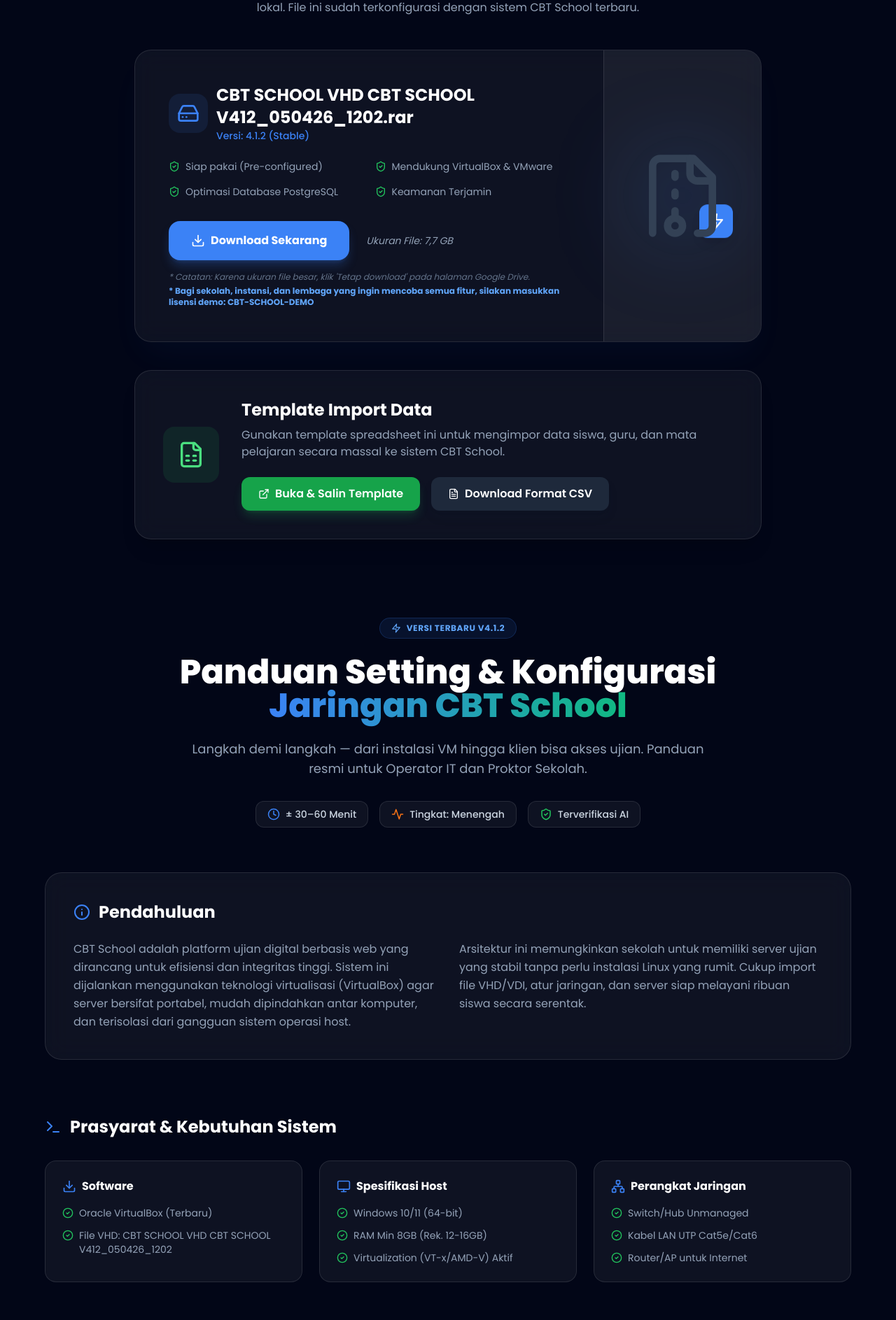
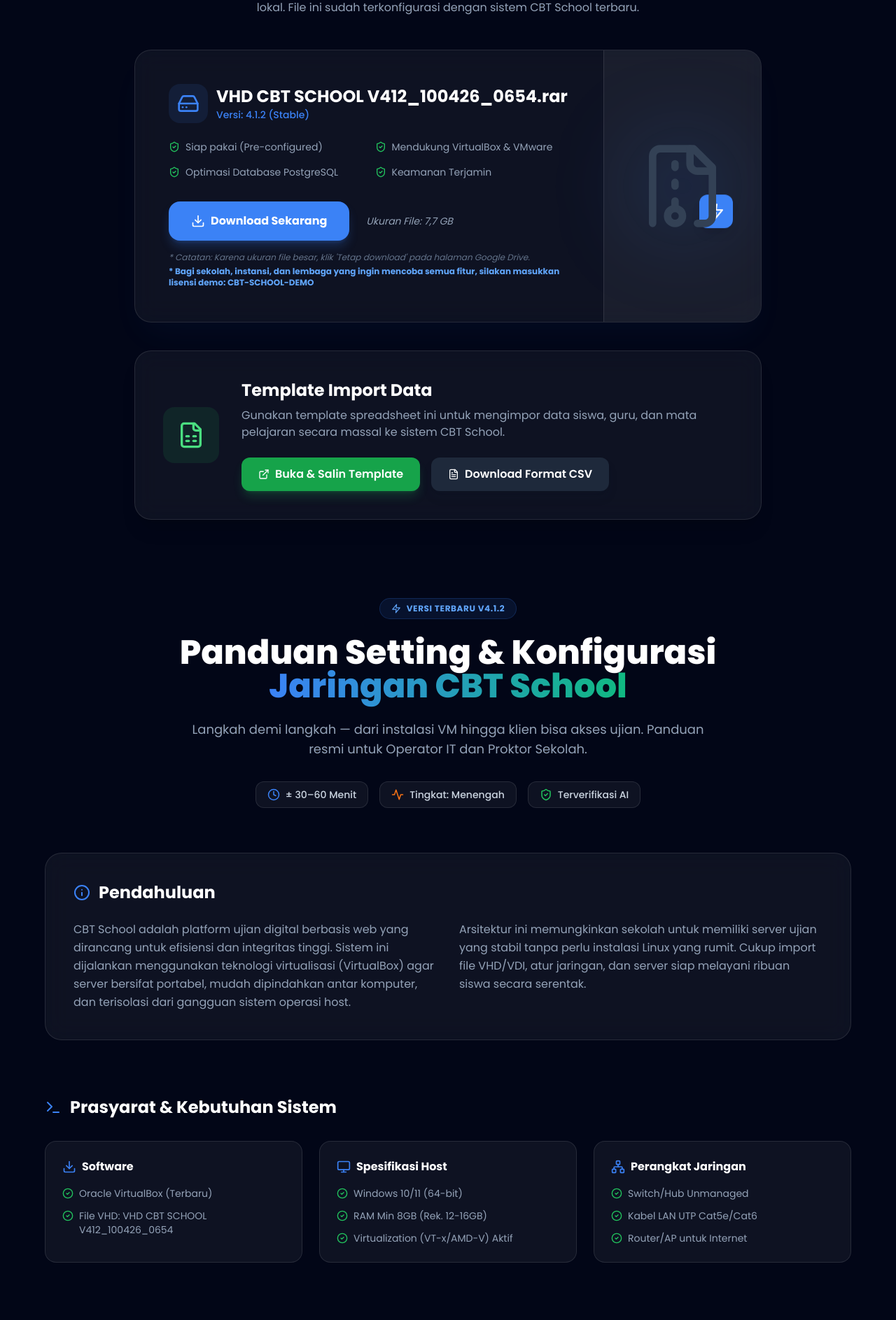
Before and after one commit to kitabisaberkarya/CBT-SCHOOL, a React (Vite) app: page / in a window 1280 px wide. Shown: the part 3800-5687 px from the top of the page at 70% size. Built offline with nearby package versions, Linux system fonts and the light colour scheme; no server answers; the database is empty.

Commit message:
feat: Update VHD download links and filenames
Updates the Google Drive download URL and references within the code to reflect a new version or build of the CBT SCHOOL VHD file. This ensures users download the latest available artifact.

```diff
--- a/components/Downloads.tsx
+++ b/components/Downloads.tsx
@@ -6,14 +6,14 @@
 const Downloads: React.FC = () => {
   const { language } = useLanguage();
 
-  const downloadUrl = "https://drive.google.com/uc?export=download&id=1iNgq3eKcg-VWij4Ghg_xEVhVHfBpO1lW";
+  const downloadUrl = "https://drive.google.com/uc?export=download&id=17DvXjeYu72H03NwG_NJBRhQd2Zregezb";
   const templateSheetUrl = "https://docs.google.com/spreadsheets/d/1TX4pu1sehACBj696DTTtrrZ7owC1o_w99PQl1rfESUY/edit?usp=sharing";
   const templateCsvUrl = "https://docs.google.com/spreadsheets/d/1TX4pu1sehACBj696DTTtrrZ7owC1o_w99PQl1rfESUY/export?format=csv";
 
   const content = {
     id: {
       title: "Download Resource",
-      subtitle: "CBT SCHOOL VHD CBT SCHOOL V412_050426_1202.rar",
+      subtitle: "VHD CBT SCHOOL V412_100426_0654.rar",
       desc: "Unduh file Virtual Machine (VHD/VDI) untuk simulasi mandiri atau instalasi server lokal. File ini sudah terkonfigurasi dengan sistem CBT School terbaru.",
       btn: "Download Sekarang",
       size: "Ukuran File: 7,7 GB",
@@ -35,7 +35,7 @@
     },
     en: {
       title: "Download Resource",
-      subtitle: "CBT SCHOOL VHD CBT SCHOOL V412_050426_1202.rar",
+      subtitle: "VHD CBT SCHOOL V412_100426_0654.rar",
       desc: "Download the Virtual Machine (VHD/VDI) file for standalone simulation or local server installation. This file is pre-configured with the latest CBT School system.",
       btn: "Download Now",
       size: "File Size: 7.7 GB",
--- a/components/NetworkGuide.tsx
+++ b/components/NetworkGuide.tsx
@@ -84,7 +84,7 @@
       instructions: [
         "Pilih opsi 'Gunakan Berkas Disk Hard Disk Virtual yang Sudah Ada'.",
         "Klik ikon folder di sebelah kanan dropdown.",
-        "Cari dan pilih file 'CBT SCHOOL VHD CBT SCHOOL V412_050426_1202.VDI' (atau .VHD) yang sudah Anda unduh.",
+        "Cari dan pilih file 'VHD CBT SCHOOL V412_100426_0654.VDI' (atau .VHD) yang sudah Anda unduh.",
         "Pastikan ukuran disk terdeteksi sekitar 30.76 GB."
       ]
     },
@@ -255,7 +255,7 @@
               </h3>
               <ul className="space-y-3 text-sm text-slate-600 dark:text-slate-400">
                 <li className="flex items-start gap-2"><CheckCircle2 size={16} className="text-green-500 mt-0.5 shrink-0" /> Oracle VirtualBox (Terbaru)</li>
-                <li className="flex items-start gap-2"><CheckCircle2 size={16} className="text-green-500 mt-0.5 shrink-0" /> File VHD: CBT SCHOOL VHD CBT SCHOOL V412_050426_1202</li>
+                <li className="flex items-start gap-2"><CheckCircle2 size={16} className="text-green-500 mt-0.5 shrink-0" /> File VHD: VHD CBT SCHOOL V412_100426_0654</li>
               </ul>
             </div>
 
```
